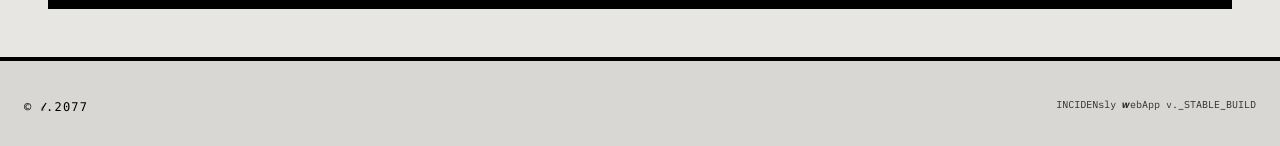
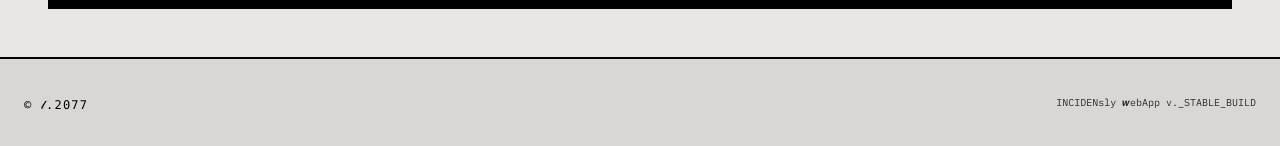
Before and after one commit to malmental/S5_API_frontend, a React (Vite) app: page / in a window 1280 px wide. Shown: the part 1494-1640 px from the top of the page. Built offline with nearby package versions, Linux system fonts and the light colour scheme.

Commit message:
small changes with line border

```diff
--- a/src/pages/Landing.jsx
+++ b/src/pages/Landing.jsx
@@ -176,7 +176,7 @@ export default function Landing() {
           Descripción: Pie de página con links legales
           Layout: Flex row (responsive) | Borde superior: 2px black
       ============================================================ */}
-      <footer className="flex flex-col md:flex-row justify-between items-center px-6 py-8 w-full border-t-2 border-black bg-surface-container">
+      <footer className="flex flex-col md:flex-row justify-between items-center px-6 py-8 w-full bg-surface-container">
         <div className="mb-4 md:mb-0">
           <span className="font-mono text-xs uppercase tracking-widest text-black">© 𝓁.2077</span>
         </div>
```
